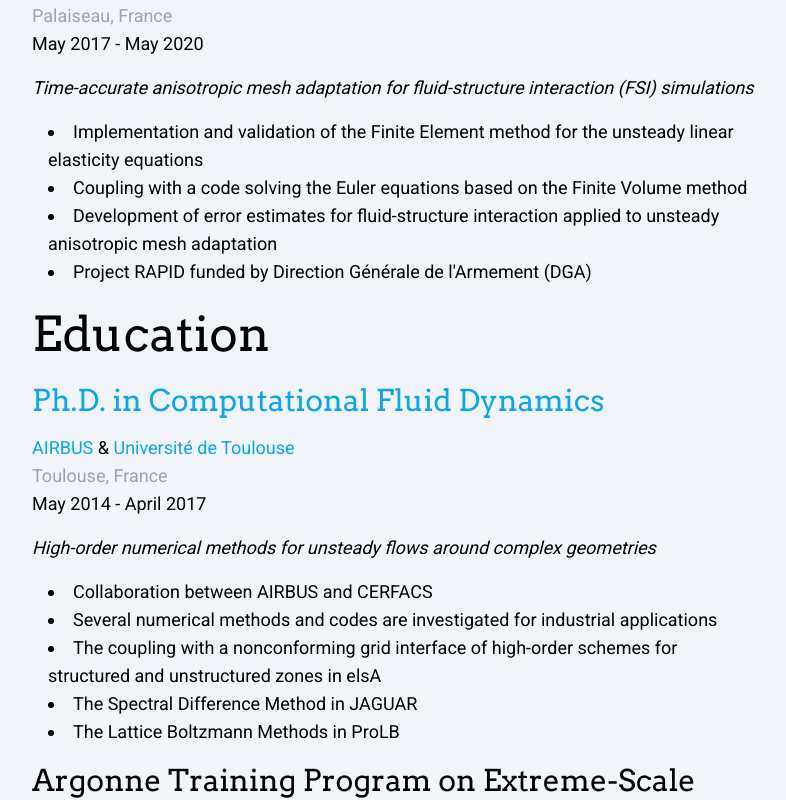
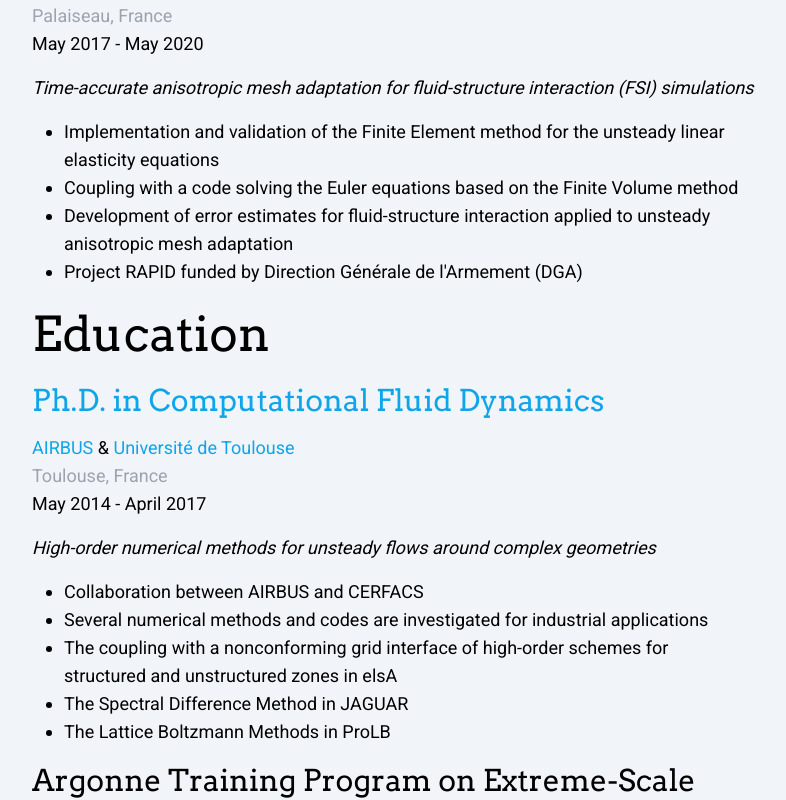
Before and after one commit to jvanhare/jvanhare.github.io, a Next.js app: page /cv in a window 1280 px wide. Shown: the part 1002-1802 px from the top of the page, without its empty margins (240-1026 px from the left). Built offline with nearby package versions, Linux system fonts and the light colour scheme.

Commit message:
List outside

```diff
--- a/pages/cv.tsx
+++ b/pages/cv.tsx
@@ -59,7 +59,7 @@ export default function CV(): JSX.Element {
           <div className="italic">{p.description}</div>
           <ol className="mx-4 mt-4">
             {p.objectives.map((o) => (
-              <li className="list-disc list-inside pt-0 mb-0" key={o}>
+              <li className="list-disc list-outside pt-0 mb-0 ml-4" key={o}>
                 {o}
               </li>
             ))}
@@ -108,7 +108,7 @@ export default function CV(): JSX.Element {
           <ol className="mx-4 mt-4">
             {e.objectives != null &&
               e.objectives.map((o) => (
-                <li className="list-disc list-inside pt-0 mb-0" key={o}>
+                <li className="list-disc list-outside pt-0 mb-0 ml-4" key={o}>
                   {o}
                 </li>
               ))}
--- a/pages/index.tsx
+++ b/pages/index.tsx
@@ -33,7 +33,7 @@ export default function Index({ content }: Props): JSX.Element {
           components={{
             ul: ({ children }) => <ul className="mx-4 my-4">{children}</ul>,
             li: ({ children }) => (
-              <li className="list-disc list-inside pt-0 mb-0">{children}</li>
+              <li className="list-disc list-outside pt-0 mb-0 ml-4">{children}</li>
             ),
             a: ({ children, ...props }) => (
               <a
--- a/pages/teaching.tsx
+++ b/pages/teaching.tsx
@@ -27,7 +27,7 @@ export default function Teaching(): JSX.Element {
           <div className="italic">{t.description}.</div>
           <ol className="mx-4 my-4">
             {t.objectives.map((o) => (
-              <li className="list-disc list-inside pt-0 mb-0" key={o}>
+              <li className="list-disc list-outside pt-0 mb-0 ml-4" key={o}>
                 {o}
               </li>
             ))}
```
